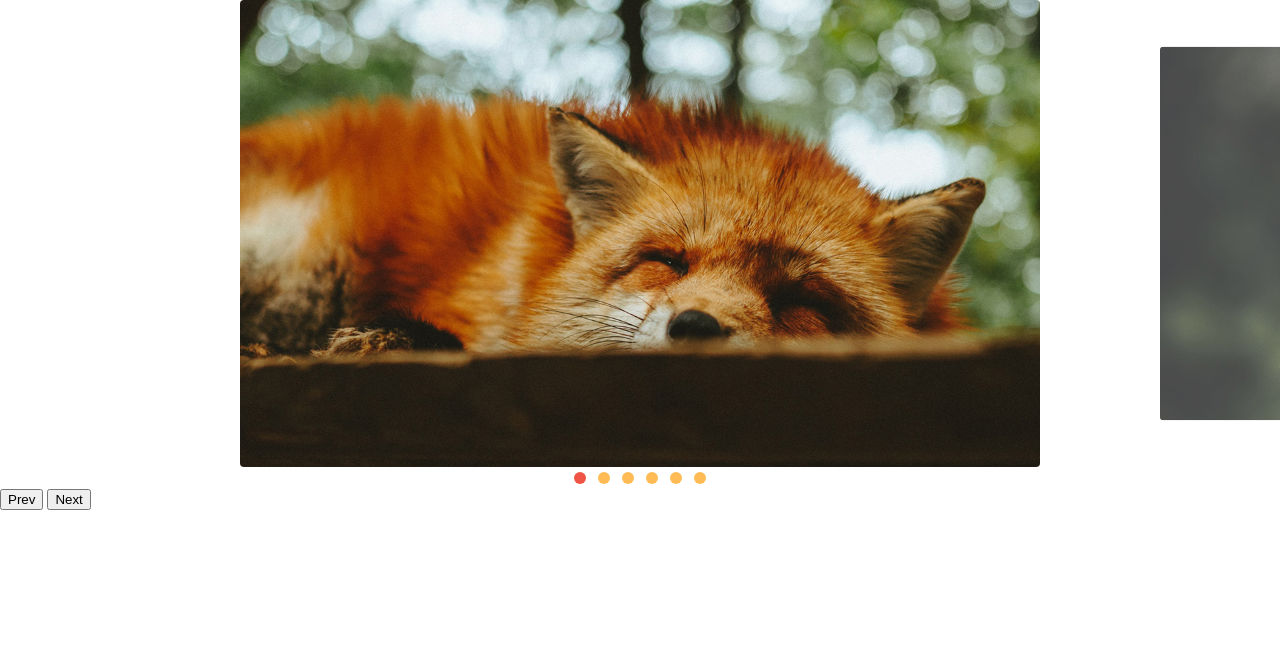
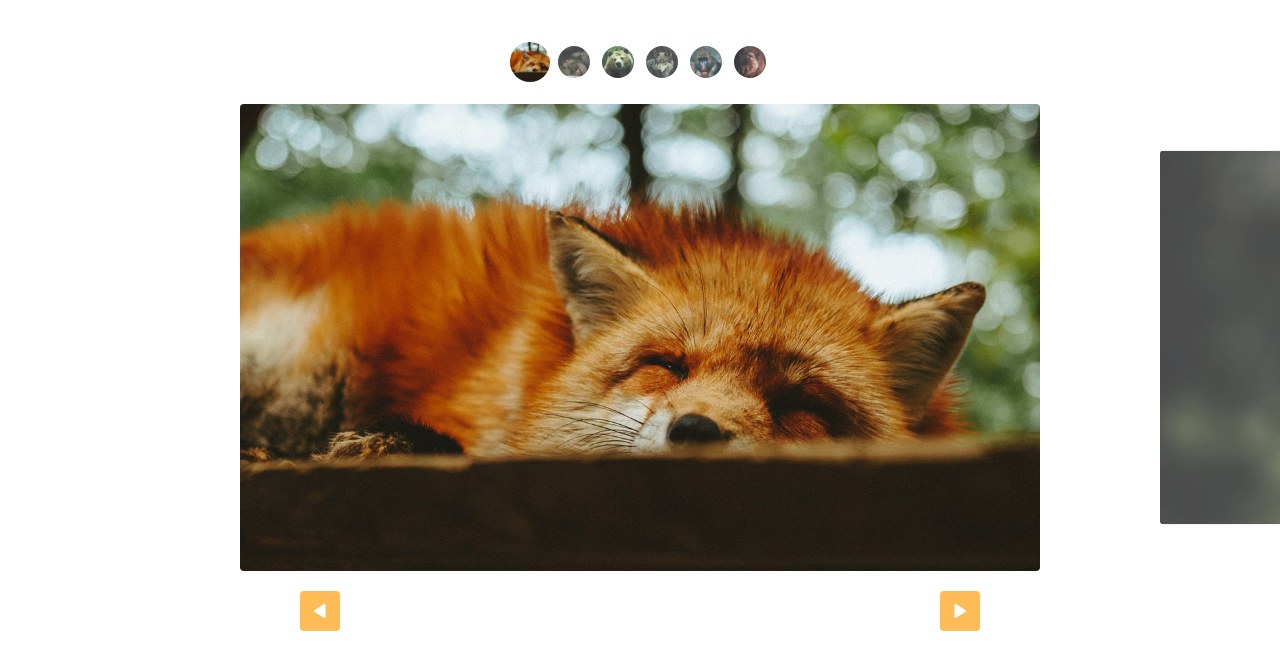
Before and after one commit to filipezzo/slide, a plain HTML site: page index.html in a window 1280 px wide. Drawn offline with Linux system fonts and the light colour scheme.

Commit message:
custom controls done

```diff
--- a/css/style.css
+++ b/css/style.css
@@ -53,3 +53,48 @@ img {
 [data-control="slide"] li a:hover {
   background: #e54;
 }
+
+.custom-control {
+  display: flex;
+  justify-content: center;
+  margin-top: 40px;
+  flex-wrap: wrap;
+  margin-bottom: 20px;
+}
+
+.custom-control li {
+  opacity: 0.8;
+  transform: scale(0.8);
+  width: 40px;
+  height: 40px;
+  border-radius: 40px;
+  overflow: hidden;
+  margin: 2px;
+  box-shadow: 0 2px 2px rgba(0.5);
+  transition: 0.3s;
+}
+
+.custom-control li.active {
+  opacity: 1;
+  transform: scale(1);
+}
+
+.arrow-nav {
+  display: flex;
+  justify-content: space-around;
+  margin: 20px 0;
+}
+
+.arrow-nav button {
+  cursor: pointer;
+  border: none;
+  border-radius: 4px;
+  color: white;
+  width: 40px;
+  height: 40px;
+  background: #fb5 url("../img/arrow.svg") center center no-repeat;
+}
+
+.arrow-nav button.prev {
+  transform: rotate(-180deg);
+}
--- a/index.html
+++ b/index.html
@@ -11,7 +11,14 @@
 </head>
 
 <body>
-
+  <ul class="custom-control">
+    <li><img src="./img/foto1-thumb.jpg" alt=""></li>
+    <li><img src="./img/foto2-thumb.jpg" alt=""></li>
+    <li><img src="./img/foto3-thumb.jpg" alt=""></li>
+    <li><img src="./img/foto4-thumb.jpg" alt=""></li>
+    <li><img src="./img/foto5-thumb.jpg" alt=""></li>
+    <li><img src="./img/foto6-thumb.jpg" alt=""></li>
+  </ul>
   <div class="wrapper">
     <ul class="slide">
       <li><img src="img/foto1.jpg" alt=""></li>
@@ -23,8 +30,8 @@
     </ul>
   </div>
   <div class="arrow-nav">
-    <button class="prev">Prev</button>
-    <button class="next">Next</button>
+    <button class="prev"></button>
+    <button class="next"></button>
   </div>
 
   <script type="module" src="./js/script.js"></script>
--- a/js/script.js
+++ b/js/script.js
@@ -1,6 +1,6 @@
-import { Slide, SlideNav } from "./slide.js";
+import SlideNav from "./slide.js";
 
 const slide = new SlideNav(".slide", ".wrapper");
 slide.init();
 slide.addArrow(".prev", ".next");
-slide.addControl();
+slide.addControl(".custom-control");
--- a/js/slide.js
+++ b/js/slide.js
@@ -144,7 +144,7 @@ export class Slide {
   }
 }
 
-export class SlideNav extends Slide {
+export default class SlideNav extends Slide {
   constructor(slide, wrapper) {
     super(slide, wrapper);
     this.bindControlEvents();
```
